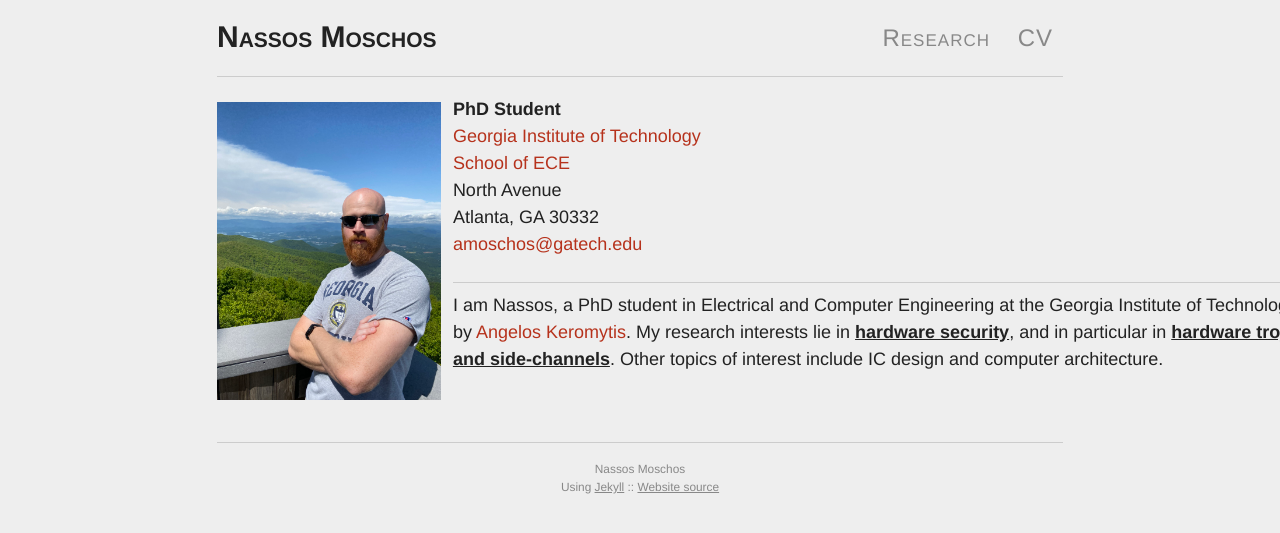
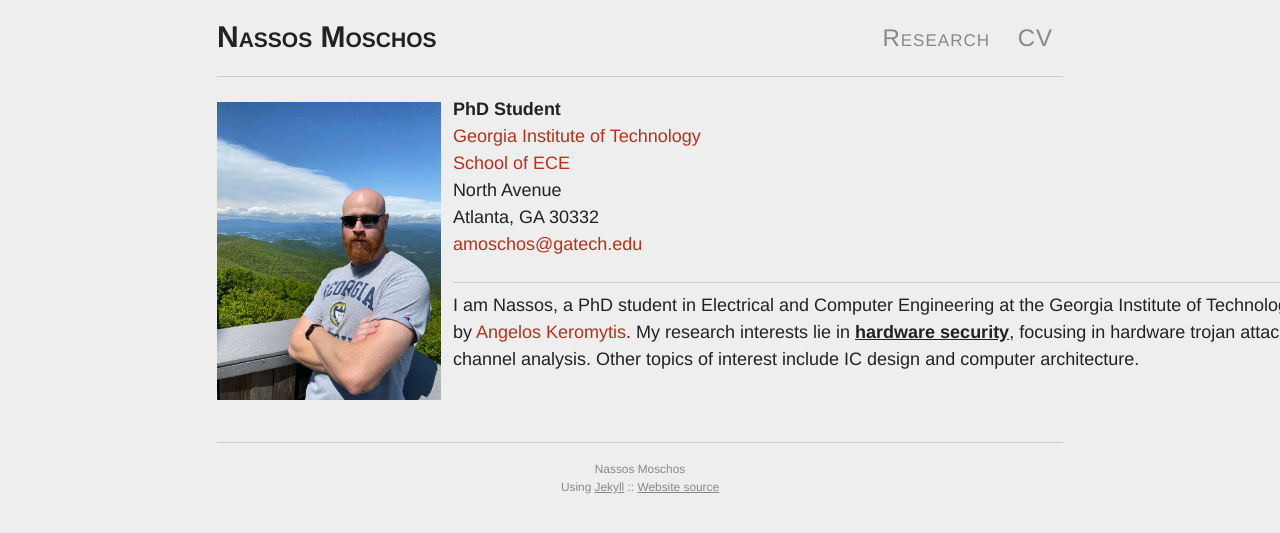
Before and after one commit to 0ena/0ena.github.io, a Jekyll site: the page built from index.md, in a window 1280 px wide. Shown: the top 533 px of the page. Built offline with Jekyll 4.4.1, drawn with Linux system fonts in a browser that asks for light colours; nearby versions of some CDN libraries; library files that are not in the unit come from our copies.

Commit message:
Update index.md

```diff
--- a/index.md
+++ b/index.md
@@ -7,7 +7,7 @@ permalink: /
 <h4></h4>
 <hr>
 I am Nassos, a PhD student in Electrical and Computer Engineering at the Georgia Institute of Technology advised by [Angelos Keromytis](https://angelosk.github.io/).
-My research interests lie in <span class="underline"><b>hardware security</b></span>, and in particular in <span class="underline"><b>hardware trojan attacks and side-channels</b></span>.
+My research interests lie in <span class="underline"><b>hardware security</b></span>, focusing in hardware trojan attacks and side-channel analysis.
 Other topics of interest include IC design and computer architecture.
 
 <!---
```
